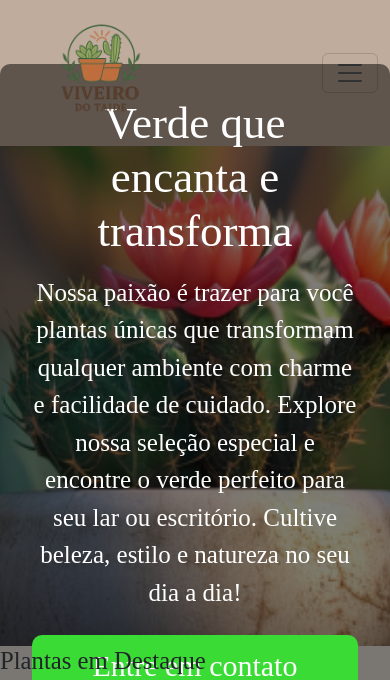
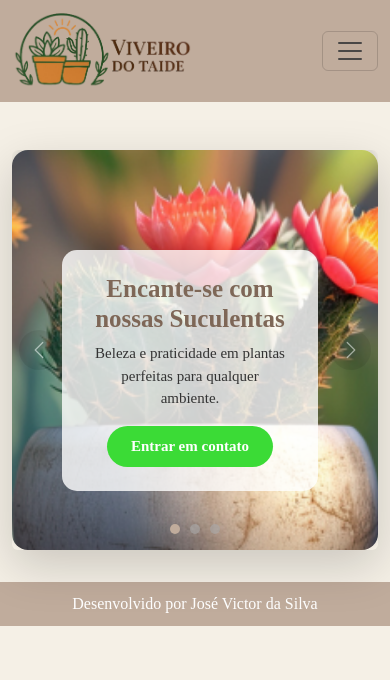
Before and after one commit to Joseph-0505/Site, a PHP site: page / in a window 390 px wide; the page is wider, and only the part inside the window is pictured. Shown: the top 680 px of that part. After the commit the page ends 626 px from the top of that part, so only its background shows below. Run offline with PHP 8.4, Linux system fonts and the light colour scheme; grey boxes are pictures that could not be loaded.

Commit message:
adicionando carrosel de banners

```diff
--- a/css/style.css
+++ b/css/style.css
@@ -21,43 +21,84 @@ body {
   gap: 3rem;
 }
 
-.banner {
-  background-image: url("../imagens/banner.png");
-  background-size: cover;
-  background-position: center;
-  height: 500px;
+.carousel {
   display: flex;
-  align-items: center;
   justify-content: center;
+  max-width: 1280px;
+  margin: 2rem auto;
+  border-radius: 16px;
+  overflow: hidden;
+}
+.carousel .carousel-inner {
+  border-radius: 16px;
+  max-width: 100%;
+  border-radius: 16px;
+  box-shadow: 0 -4px 10px rgba(0, 0, 0, 0.15);
+}
+.carousel .banner-img {
+  height: 400px;
+  object-fit: cover;
+  width: 100%;
+  display: block;
+}
+.carousel .carousel-caption {
+  position: absolute;
+  max-height: min-content;
+  top: 100px;
+  transform: translateX(-5px);
+  background-color: rgba(255, 255, 255, 0.8);
+  padding: 1.5rem 2rem;
+  border-radius: 15px;
+  color: #222;
   text-align: center;
+  font-family: "Lora SemiBold 600", serif;
+  transition: all 0.3s ease;
 }
-.banner .banner-content {
-  background-color: rgba(0, 0, 0, 0.5);
+.carousel .carousel-caption h5 {
+  font-family: "Cormorant Garamond bold 700", serif;
+  font-size: 35px;
+  font-weight: 700;
+  margin-bottom: 0.5rem;
+  color: #7e6757;
+}
+.carousel .carousel-caption p {
+  font-size: 20px;
+  margin-bottom: 1rem;
+  color: #333;
+}
+.carousel .carousel-caption .btn {
+  font-size: 1rem;
+  background-color: #3bdb36;
+  border: none;
   color: #fff;
-  padding: 2rem;
-  border-radius: 10px;
-  max-width: 700px;
+  padding: 0.6rem 1.5rem;
+  border-radius: 30px;
+  font-weight: 600;
+  transition: background-color 0.3s ease;
 }
-.banner .banner-content h1 {
-  font-size: 45px;
-  margin-bottom: 1rem;
+.carousel .carousel-caption .btn:hover {
+  background-color: #26bc22;
 }
-.banner .banner-content p {
-  margin-bottom: 1.5rem;
-  font-size: 25px;
+.carousel .carousel-control-prev-icon,
+.carousel .carousel-control-next-icon {
+  background-color: rgba(0, 0, 0, 0.15);
+  border-radius: 50%;
+  width: 40px;
+  height: 40px;
+  background-size: 20px 20px;
 }
-.banner .banner-content .btn-banner {
-  padding: 0.5rem 1.5rem;
-  background-color: #3bdb36;
-  color: white;
-  font-family: "Cormorant Garamond bold 700", serif;
-  font-size: 30px;
+.carousel .carousel-indicators button {
+  background-color: #aaa;
+  width: 10px;
+  height: 10px;
+  border-radius: 50%;
+  margin: 0 5px;
+  opacity: 0.6;
   border: none;
-  border-radius: 10px;
-  text-decoration: none;
 }
-.banner .banner-content .btn-banner:hover {
-  background-color: #1eb51b;
+.carousel .carousel-indicators button.active {
+  background-color: #c0ac9c;
+  opacity: 1;
 }
 
 .footer {
@@ -65,38 +106,34 @@ body {
 }
 .footer p {
   color: white;
-  text-align: center;
-  padding: 1rem;
+  padding: 10px;
 }
 
 @media (max-width: 768px) {
-  .banner-content {
-    padding: 1.5rem;
+  .banner-img {
+    height: 240px;
   }
-  .banner-content h1 {
-    font-size: 1.8rem;
+
+  .carousel-caption {
+    padding: 1rem;
+    top: 20px;
   }
-  .banner-content p {
-    font-size: 1rem;
+  .carousel-caption h5 {
+    font-size: 25px !important;
   }
-  .banner-content .btn-banner {
-    padding: 0.6rem 1.5rem;
-    font-size: 0.9rem;
+  .carousel-caption p {
+    font-size: 15px !important;
   }
-}
-@media (max-width: 480px) {
-  .banner-content {
-    padding: 1rem;
+  .carousel-caption .btn {
+    font-size: 15px !important;
+    padding: 0.5rem 1.2rem;
   }
-  .banner-content h1 {
-    font-size: 1.5rem;
-  }
-  .banner-content p {
-    font-size: 0.95rem;
-  }
-  .banner-content .btn-banner {
-    width: 100%;
-    display: inline-block;
+
+  .carousel-control-prev-icon,
+  .carousel-control-next-icon {
+    width: 30px;
+    height: 30px;
+    background-size: 16px 16px;
   }
 }
 
--- a/css/style.scss
+++ b/css/style.scss
@@ -3,6 +3,8 @@ $secondary: #F5F0E6;
 $clear: #3bdb36;
 $font-titulo: "Cormorant Garamond bold 700", serif;
 $font-texto: "Lora SemiBold 600", serif;
+$cor-titulo: #7e6757;
+
 
 * {
     margin: 0;
@@ -35,46 +37,100 @@ body {
     }
 }
 
-.banner {
-    background-image: url('../imagens/banner.png'); // substitua pelo caminho correto
-    background-size: cover;
-    background-position: center;
-    height: 500px; // altura do banner (ou o que preferir)
+
+
+@mixin transition($props...) {
+    transition: $props 0.3s ease;
+}
+
+.carousel {
     display: flex;
-    align-items: center;
     justify-content: center;
-    text-align: center;
+    max-width: 1280px;
+    margin: 2rem auto;
+    border-radius: 16px;
+    overflow: hidden;
 
-    .banner-content {
-        background-color: rgba(0, 0, 0, 0.5); // opcional: fundo escuro translúcido
-        color: #fff;
-        padding: 2rem;
-        border-radius: 10px;
-        max-width: 700px;
+    .carousel-inner {
+        border-radius: 16px;
+        max-width: 100%;
+        border-radius: 16px;
+        box-shadow: 0 -4px 10px rgba(0, 0, 0, 0.15);
+    }
 
-        h1 {
-            font-size: 45px;
-            margin-bottom: 1rem;
+    .banner-img {
+        height: 400px;
+        object-fit: cover;
+        width: 100%;
+        display: block;
+    }
+
+    .carousel-caption {
+        position: absolute;
+        max-height: min-content;
+        top: 100px;
+        transform: translateX(-5px);
+        background-color: rgba(255, 255, 255, 0.8);
+        padding: 1.5rem 2rem;
+        border-radius: 15px;
+        color: #222;
+        text-align: center;
+        font-family: $font-texto;
+        @include transition(all);
+
+        h5 {
+            font-family: $font-titulo;
+            font-size: 35px;
+            font-weight: 700;
+            margin-bottom: 0.5rem;
+            color: $cor-titulo;
         }
 
         p {
-            margin-bottom: 1.5rem;
-            font-size: 25px;
+            font-size: 20px;
+            margin-bottom: 1rem;
+            color: #333;
         }
 
-        .btn-banner {
-            padding: 0.5rem 1.5rem;
+        .btn {
+            font-size: 1rem;
             background-color: $clear;
-            color: white;
-            font-family: $font-titulo;
-            font-size: 30px;
             border: none;
-            border-radius: 10px;
-            text-decoration: none;
+            color: #fff;
+            padding: 0.6rem 1.5rem;
+            border-radius: 30px;
+            font-weight: 600;
+            @include transition(background-color);
+
+            &:hover {
+                background-color: darken($clear, 10%);
+            }
         }
+    }
 
-        .btn-banner:hover {
-            background-color: #1eb51b;
+    .carousel-control-prev-icon,
+    .carousel-control-next-icon {
+        background-color: rgba(0, 0, 0, 0.15);
+        border-radius: 50%;
+        width: 40px;
+        height: 40px;
+        background-size: 20px 20px;
+    }
+
+    .carousel-indicators {
+        button {
+            background-color: #aaa;
+            width: 10px;
+            height: 10px;
+            border-radius: 50%;
+            margin: 0 5px;
+            opacity: 0.6;
+            border: none;
+
+            &.active {
+                background-color: $primary;
+                opacity: 1;
+            }
         }
     }
 }
@@ -84,47 +140,38 @@ body {
 
     p {
         color: white;
-        text-align: center;
-        padding: 1rem;
+        padding: 10px;
     }
 }
 
 
-// Responsivo
 @media (max-width: 768px) {
-    .banner-content {
-        padding: 1.5rem;
+    .banner-img {
+        height: 240px;
+    }
 
-        h1 {
-            font-size: 1.8rem;
+    .carousel-caption {
+        padding: 1rem;
+        top: 20px;
+
+        h5 {
+            font-size: 25px !important;
         }
 
         p {
-            font-size: 1rem;
+            font-size: 15px !important;
         }
 
-        .btn-banner {
-            padding: 0.6rem 1.5rem;
-            font-size: 0.9rem;
+        .btn {
+            font-size: 15px !important;
+            padding: 0.5rem 1.2rem;
         }
     }
-}
 
-@media (max-width: 480px) {
-    .banner-content {
-        padding: 1rem;
-
-        h1 {
-            font-size: 1.5rem;
-        }
-
-        p {
-            font-size: 0.95rem;
-        }
-
-        .btn-banner {
-            width: 100%;
-            display: inline-block;
-        }
+    .carousel-control-prev-icon,
+    .carousel-control-next-icon {
+        width: 30px;
+        height: 30px;
+        background-size: 16px 16px;
     }
 }
--- a/index.php
+++ b/index.php
@@ -29,7 +29,7 @@
                 <!-- Logo -->
 
                 <a class="navbar-brand" href="home">
-                    <img src="imagens/logo2.png" alt="Viveiro do Taide">
+                    <img src="imagens/logo.png" alt="Viveiro do Taide">
                 </a>
 
                 <!-- Botão Hamburguer (mobile) -->
@@ -50,7 +50,7 @@
                         <li class="nav-item dropdown">
                             <a class="nav-link dropdown-toggle" href="#" id="produtosDropdown" role="button" data-bs-toggle="dropdown"
                                 aria-expanded="false">
-                                Produtos
+                                Plantas
                             </a>
                             <ul class="dropdown-menu" aria-labelledby="produtosDropdown">
                                 <li><a class="dropdown-item" href="suculentas">Suculentas</a></li>
@@ -100,7 +100,7 @@
     </main>
 
     <footer class="footer">
-        <p lass="text-center">
+        <p class="text-center">
             Desenvolvido por José Victor da Silva
         </p>
     </footer>
--- a/paginas/home.php
+++ b/paginas/home.php
@@ -1,49 +1,49 @@
- <section class="banner">
+<!-- Carrossel de Banners -->
+<div class="container mt-5">
+    <div id="carrosselViveiro" class="carousel slide rounded shadow-lg overflow-hidden" data-bs-ride="carousel">
 
+        <!-- Indicadores -->
+        <div class="carousel-indicators">
+            <button type="button" data-bs-target="#carrosselViveiro" data-bs-slide-to="0" class="active" aria-current="true" aria-label="Slide 1"></button>
+            <button type="button" data-bs-target="#carrosselViveiro" data-bs-slide-to="1" aria-label="Slide 2"></button>
+            <button type="button" data-bs-target="#carrosselViveiro" data-bs-slide-to="2" aria-label="Slide 3"></button>
+        </div>
 
-     <div class="banner-content">
-         <h1>Verde que encanta e transforma</h1>
-         <p>Nossa paixão é trazer para você plantas únicas que transformam qualquer
-             ambiente com charme e facilidade de cuidado. Explore nossa seleção especial e
-             encontre o verde perfeito para seu lar ou escritório. Cultive beleza, estilo e natureza no seu dia a dia!
-         </p>
-         <a href="contato" class="btn-banner">Entre em contato</a>
-     </div>
- </section>
-
- <section class="destaques">
-     <h2>Plantas em Destaque</h2>
-     <div class="cards">
-         <div class="card">
-             <img src="imagens/suculenta1.jpg" alt="Suculenta">
-             <div class="descricao">
-                 <h3>Suculenta Jade</h3>
-                 <p>Linda e resistente, perfeita para ambientes internos.</p>
+        <div class="carousel-inner">
+            <div class="carousel-item active">
+                <img src="imagens/banner.png" class="d-block w-100 banner-img" alt="Suculentas">
+                <div class="carousel-caption">
+                    <h5>Encante-se com nossas Suculentas</h5>
+                    <p>Beleza e praticidade em plantas perfeitas para qualquer ambiente.</p>
+                    <a href="contato" class="btn btn-primary btn-lg">Entrar em contato</a>
                 </div>
             </div>
-         <div class="card">
-             <img src="imagens/cacto1.jpg" alt="Cacto">
-             <div class="descricao">
-                 <h3>Cacto Mandala</h3>
-                 <p>Forma exótica e fácil manutenção.</p>
+            <div class="carousel-item">
+                <img src="imagens/banner2.png" class="d-block w-100 banner-img" alt="Cactos">
+                <div class="carousel-caption">
+                    <h5>Conheça nossos Cactos</h5>
+                    <p>Fáceis de cuidar e cheios de personalidade para sua casa.</p>
+                    <a href="contato" class="btn btn-primary btn-lg">Entrar em contato</a>
                 </div>
             </div>
-         <div class="card">
-             <img src="imagens/orquidea1.jpg" alt="Orquídea">
-             <div class="descricao">
-                 <h3>Orquídea Branca</h3>
-                 <p>Elegância natural para decorações refinadas.</p>
+            <div class="carousel-item">
+                <img src="imagens/banner4.png" class="d-block w-100 banner-img" alt="Orquídeas">
+                <div class="carousel-caption">
+                    <h5>Orquídeas para encantar</h5>
+                    <p>Elegância natural em cada detalhe para seus ambientes.</p>
+                    <a href="contato" class="btn btn-primary btn-lg">Entrar em contato</a>
                 </div>
             </div>
         </div>
- </section>
 
- <section class="carrossel">
-     <h2>Veja mais plantas</h2>
-     <div class="carrossel-container">
-         <img src="imagens/planta1.jpg" alt="Planta 1">
-         <img src="imagens/planta2.jpg" alt="Planta 2">
-         <img src="imagens/planta3.jpg" alt="Planta 3">
-         <img src="imagens/planta4.jpg" alt="Planta 4">
+        <!-- Controles -->
+        <button class="carousel-control-prev" type="button" data-bs-target="#carrosselViveiro" data-bs-slide="prev">
+            <span class="carousel-control-prev-icon"></span>
+            <span class="visually-hidden">Anterior</span>
+        </button>
+        <button class="carousel-control-next" type="button" data-bs-target="#carrosselViveiro" data-bs-slide="next">
+            <span class="carousel-control-next-icon"></span>
+            <span class="visually-hidden">Próximo</span>
+        </button>
     </div>
- </section>
+</div>
```
Also changed, not shown: imagens/banner2.png (added), imagens/banner3.jpg (added), imagens/banner4.png (added), imagens/logo.png, 1 other file. Lines whose indentation alone changed are shown as unchanged.
